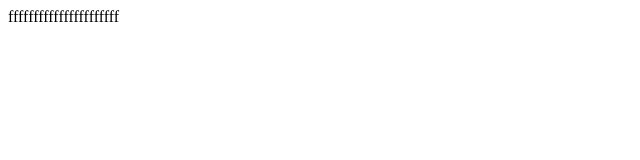
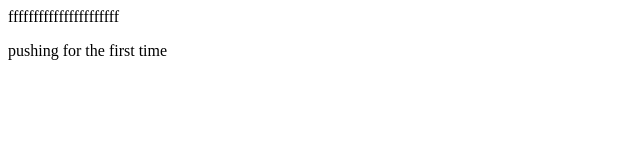
Before and after one commit to Jahid-Hasan-Ridoy/My-First-Git-Project, a plain HTML site: page index.html in a window 1280 px wide. Shown: the whole page, without its empty margins (0-640 px from the left). Drawn offline with Linux system fonts and the light colour scheme.

Commit message:
2nd change

```diff
--- a/index.html
+++ b/index.html
@@ -8,5 +8,6 @@
 </head>
 <body>
     ffffffffffffffffffffff
+    <p> pushing for the first time </p>
 </body>
 </html>
```
